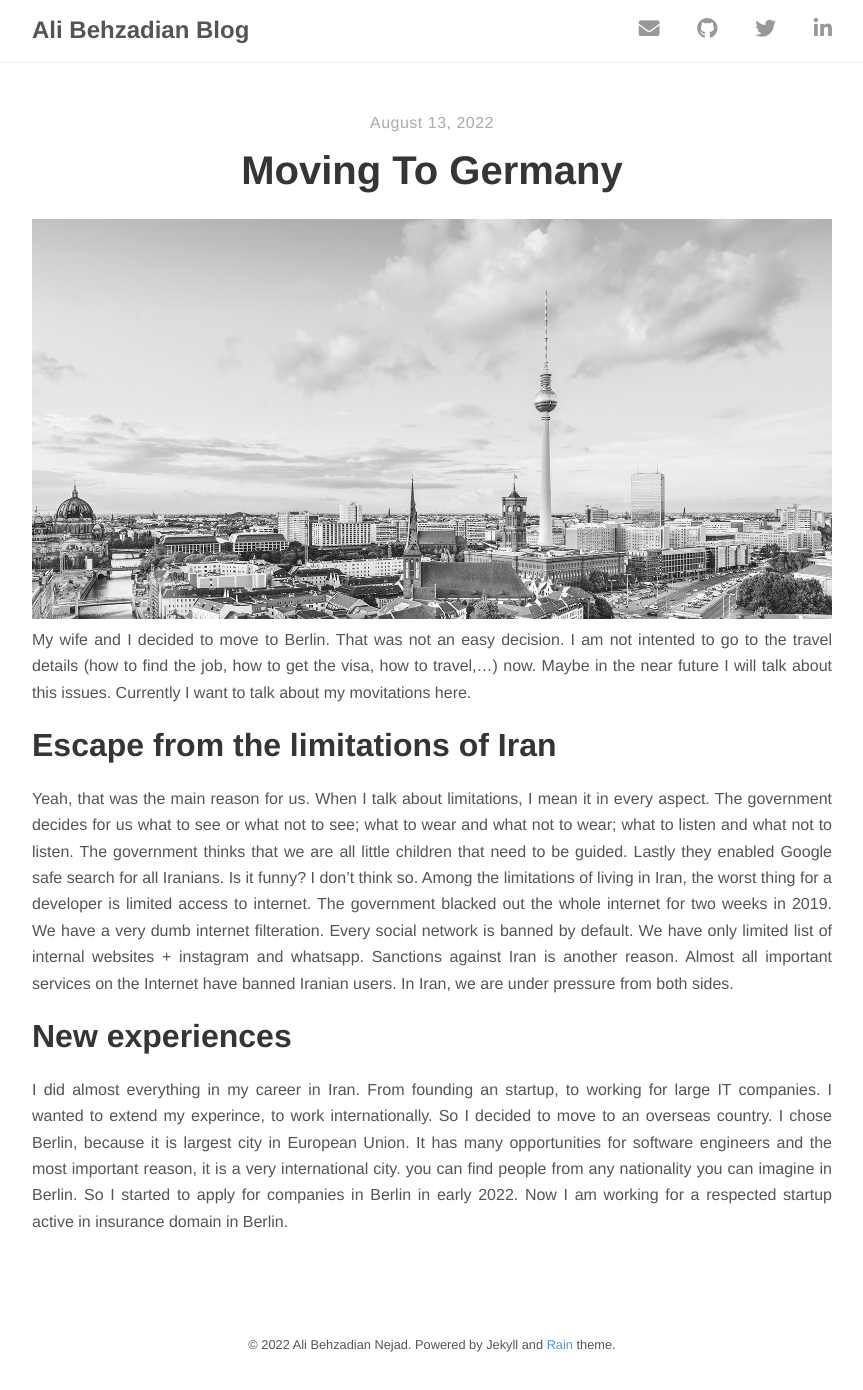
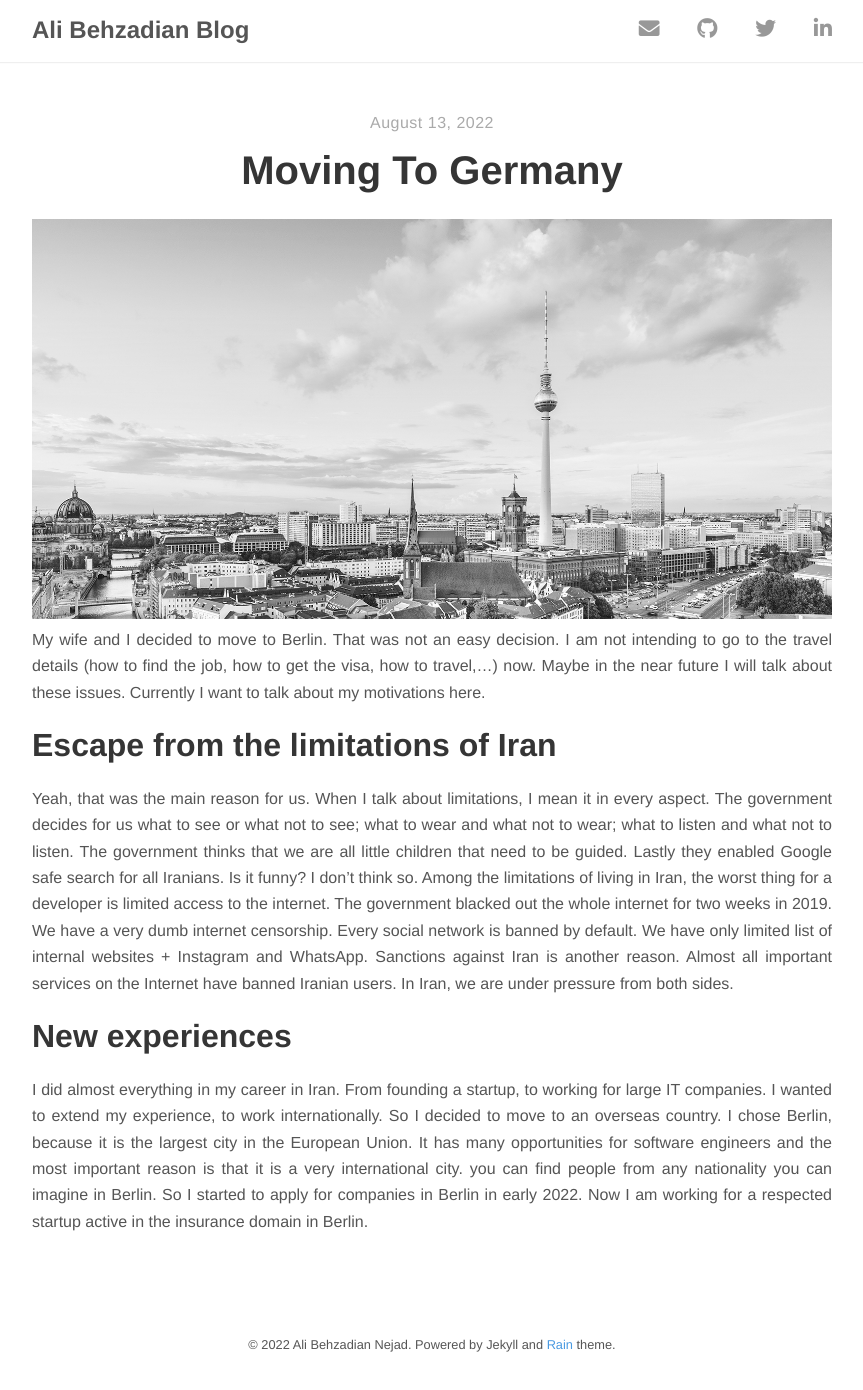
Before and after one commit to alibehzadian/blog, a Jekyll site: the page built from _posts/2022-08-13-moving-to-germany.md, in a window 1280 px wide. Shown: the whole page, without its empty margins (208-1071 px from the left). Built offline with Jekyll 4.4.1, drawn with Linux system fonts in a browser that asks for light colours; nearby versions of some CDN libraries; our own code applies the rules of GitHub Pages for plain Markdown files.

Commit message:
fix typos and improve grammers

```diff
--- a/_posts/2022-08-13-moving-to-germany.md
+++ b/_posts/2022-08-13-moving-to-germany.md
@@ -1,10 +1,10 @@
 !["Moving to Berlin"](/images/moving-to-berlin.jpg)
-My wife and I decided to move to Berlin. That was not an easy decision. I am not intented to go to the travel details (how to find the job, how to get the visa, how to travel,...) now. Maybe in the near future I will talk about this issues. Currently I want to talk about my movitations here.
+My wife and I decided to move to Berlin. That was not an easy decision. I am not intending to go to the travel details (how to find the job, how to get the visa, how to travel,…) now. Maybe in the near future I will talk about these issues. Currently I want to talk about my motivations here.
 
 # Escape from the limitations of Iran
 
-Yeah, that was the main reason for us. When I talk about limitations, I mean it in every aspect. The government decides for us what to see or what not to see; what to wear and what not to wear; what to listen and what not to listen. The government thinks that we are all little children that need to be guided. Lastly they enabled Google safe search for all Iranians. Is it funny? I don't think so. Among the limitations of living in Iran, the worst thing for a developer is limited access to internet. The government blacked out the whole internet for two weeks in 2019. We have a very dumb internet filteration. Every social network is banned by default. We have only limited list of internal websites + instagram and whatsapp. Sanctions against Iran is another reason. Almost all important services on the Internet have banned Iranian users. In Iran, we are under pressure from both sides.
+Yeah, that was the main reason for us. When I talk about limitations, I mean it in every aspect. The government decides for us what to see or what not to see; what to wear and what not to wear; what to listen and what not to listen. The government thinks that we are all little children that need to be guided. Lastly they enabled Google safe search for all Iranians. Is it funny? I don’t think so. Among the limitations of living in Iran, the worst thing for a developer is limited access to the internet. The government blacked out the whole internet for two weeks in 2019. We have a very dumb internet censorship. Every social network is banned by default. We have only limited list of internal websites + Instagram and WhatsApp. Sanctions against Iran is another reason. Almost all important services on the Internet have banned Iranian users. In Iran, we are under pressure from both sides.
 
 # New experiences
 
-I did almost everything in my career in Iran. From founding an startup, to working for large IT companies. I wanted to extend my experince, to work internationally. So I decided to move to an overseas country. I chose Berlin, because it is largest city in European Union. It has many opportunities for software engineers and the most important reason, it is a very international city. you can find people from any nationality you can imagine in Berlin. So I started to apply for companies in Berlin in early 2022. Now I am working for a respected startup active in insurance domain in Berlin.
+I did almost everything in my career in Iran. From founding a startup, to working for large IT companies. I wanted to extend my experience, to work internationally. So I decided to move to an overseas country. I chose Berlin, because it is the largest city in the European Union. It has many opportunities for software engineers and the most important reason is that it is a very international city. you can find people from any nationality you can imagine in Berlin. So I started to apply for companies in Berlin in early 2022. Now I am working for a respected startup active in the insurance domain in Berlin.
```
